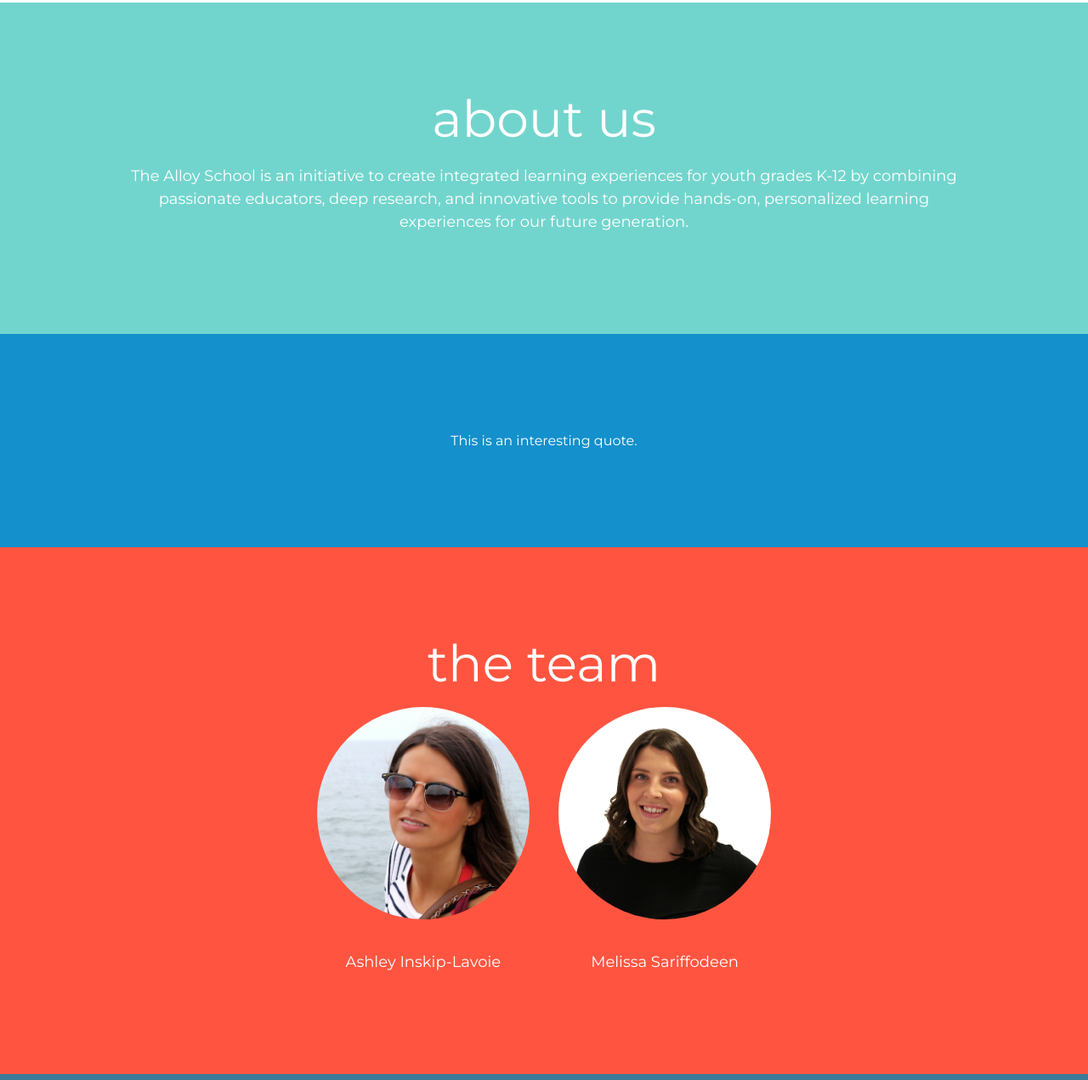
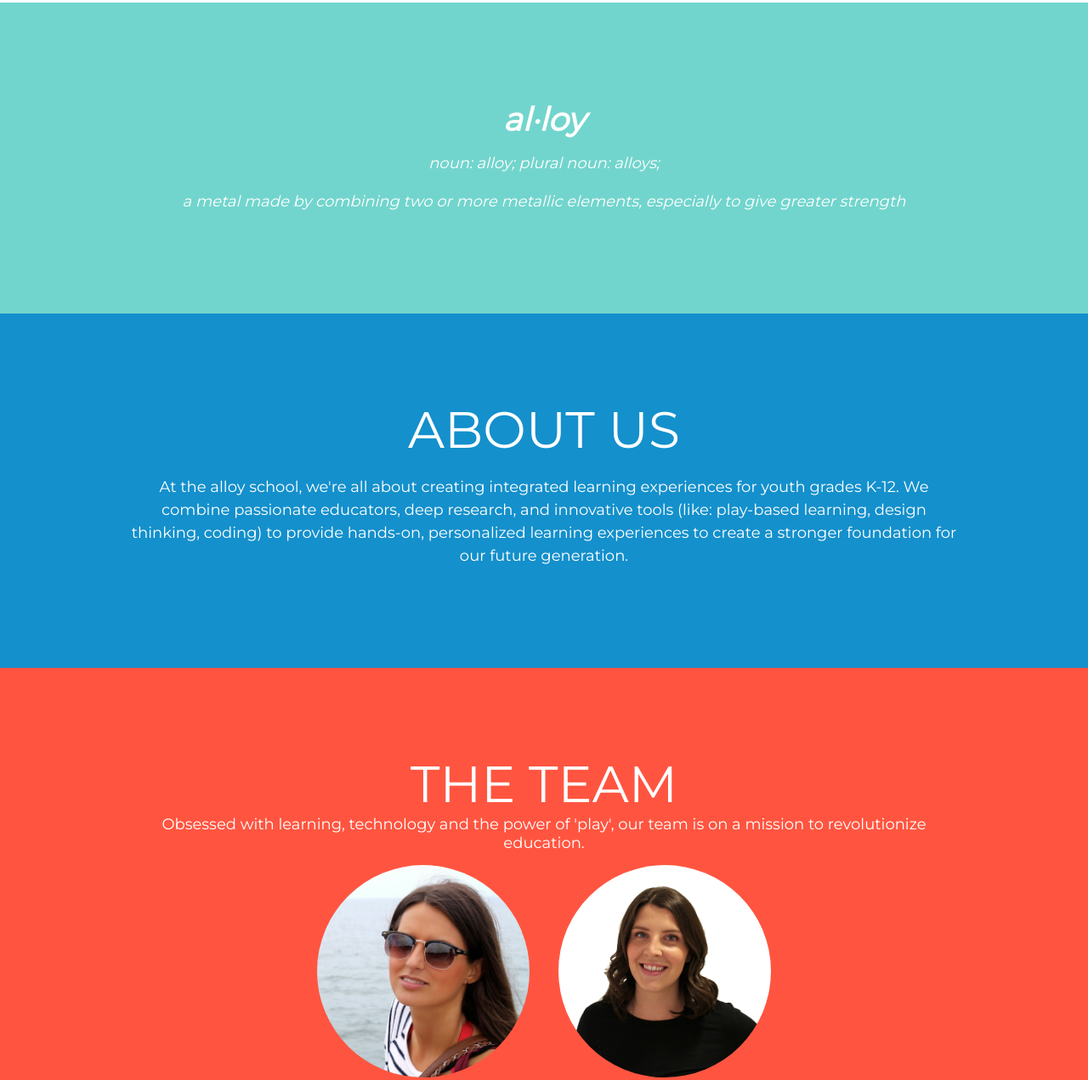
Before and after one commit to melissacrnic/alloy, a plain HTML site: page index.html in a window 1280 px wide. Shown: the part 436-1707 px from the top of the page at 85% size. Drawn offline with Linux system fonts and the light colour scheme.

Commit message:
update copy

```diff
--- a/index.html
+++ b/index.html
@@ -16,27 +16,33 @@
 
     </header>
 
+    <!--quote -->
+    <section id="quote" class="quote">
+      <blockquote cite="http://">
+        <h3>al·loy</h3>
+        <p>noun: alloy; plural noun: alloys;</p>
+        <p>a metal made by combining two or more metallic elements, especially to give greater strength</p>
+      </blockquote>
+    </section>
+
+
     <!-- about us section -->
     <section id="about" class="about">
 
       <h1>About Us</h1>
 
-      <p> The Alloy School is an initiative to create integrated learning experiences for youth grades K-12 by combining passionate educators, deep research, and innovative tools to provide hands-on, personalized learning experiences for our future generation.
+      <p> At the alloy school, we're all about creating integrated learning experiences for youth grades K-12. We combine passionate educators, deep research, and innovative tools (like: play-based learning, design thinking, coding) to provide hands-on, personalized learning experiences to create a stronger foundation for our future generation.
 
         </p>
 
     </section>
 
-    <!--quote -->
-    <section id="quote" class="quote">
-      <blockquote cite="http://">
-        This is an interesting quote.
-      </blockquote>
-    </section>
 
     <!-- team -->
     <section id="team" class="team">
       <h1>The Team</h1>
+
+        <h2>Obsessed with learning, technology and the power of 'play', our team is on a mission to revolutionize education. </h2>
       <div class="bios">
         <img src="images/ashley.jpg" alt="Ashley Inskip Lavoie">
         <p>
--- a/style.css
+++ b/style.css
@@ -18,7 +18,7 @@ h1, h2 {
   font-family: 'Montserrat', cursive;
   margin: 0; /* removes default space */
   font-weight: normal; /* removes default bold style */
-  text-transform: lowercase;
+  text-transform: uppercase;
 }
 h1 {
   font-size:60px;
@@ -58,42 +58,51 @@ header {
 header h1 {
   text-transform: inherit;
 }
-header h2 {
-  font-size: 32px;
-  text-transform: inherit;
-}
 
 header img {
   width: 40%;
-}
-
-/* ABOUT
------------------------------------------*/
-.about {
-  background: #72d5cd;
-  color: white;
 }
 
 /* QUOTE
 -----------------------------------------*/
 
 .quote {
+  background: #72d5cd;
+  color: white;
+  line-height: .3%;
+  font-style: italic;
+}
+
+.quote h3 {
+  font-size: 38px;
+}
+
+/* ABOUT
+-----------------------------------------*/
+.about {
   background: #1490CC;
   color: white;
 }
+
 
 /* TEAM
 -----------------------------------------*/
 .team {
   background: #FF5540;
   color:white;
+  line-height: inherit;
 }
+
+.team h2 {
+  font-size: 18px;
+  text-transform: inherit;
+}
+
 .team img {
   width: 250px;
   margin: 15px;
   display: inline;
   border-radius: 50%;
-
 }
 
 .bios p{
```
